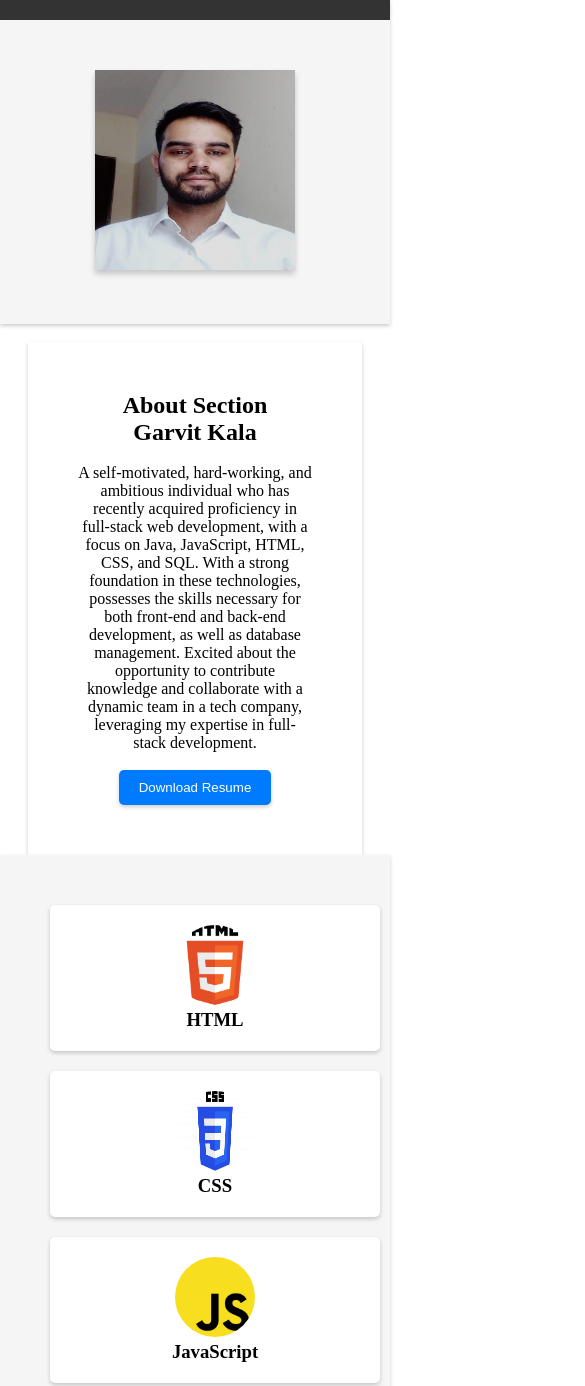
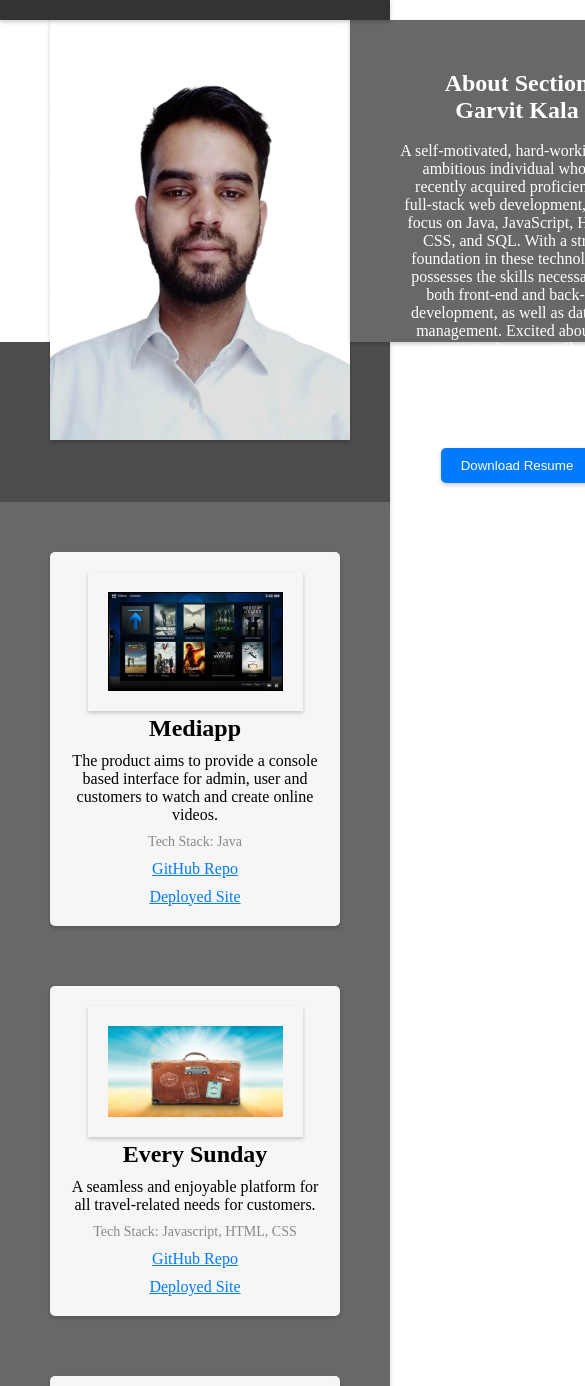
Before and after one commit to Garvitkala/Garvitkala.github.io, a plain HTML site: page index.html in a window 390 px wide. Shown: the top 1386 px of the page, 585 px wide, since content can reach past the window. Drawn offline with Linux system fonts and the light colour scheme.

Commit message:
Add files via upload

```diff
--- a/index.html
+++ b/index.html
@@ -22,11 +22,12 @@
 
   </nav>
   <section id="home">
-    <img src="b.jpg" alt="Garvit Kala" class="home-img">
+    <img src="profilepic.png" alt="Garvit Kala" class="home-img">
+
 
 
   </section>
-  <br>
+
   <section id="about" class="about section"><h2>About Section</h2>
 
     <h1 id="user-detail-name">Garvit Kala</h1>
@@ -72,7 +73,7 @@
       <p class="project-description">The product aims to provide a console based interface for admin, user and customers to watch and create online videos.</p>
       <p class="project-tech-stack">Tech Stack: Java </p>
       <a class="project-github-link" href="https://github.com/Garvitkala/Mediaapp/tree/main/SB1" target="_blank">GitHub Repo</a>
-      <a class="project-deployed-link" href="https://github.com/Garvitkala/Mediaapp/tree/main/SB1" target="_blank">Deployed Site</a>
+      <a class="project-deployed-link" href="https://drive.google.com/file/d/1vN178WyNqTyUHfAbe6vcM7wshET1OcnU/view?usp=sharing" target="_blank">Deployed Site</a>
     </div>
     <div class="project-card">
       <img src="day-tour-travel-websites.jpg" alt="Project">
@@ -80,7 +81,7 @@
       <p class="project-description">A seamless and enjoyable platform for all travel-related needs for customers. </p>
       <p class="project-tech-stack">Tech Stack: Javascript, HTML, CSS</p>
       <a class="project-github-link" href="https://github.com/Garvitkala/Mediaapp/tree/main/abhorrent-purpose-9996-main" target="_blank">GitHub Repo</a>
-      <a class="project-deployed-link" href="https://github.com/Garvitkala/Mediaapp/tree/main/abhorrent-purpose-9996-main" target="_blank">Deployed Site</a>
+      <a class="project-deployed-link" href="https://drive.google.com/file/d/1ejT774UG1047-542Nl7fdXDWjhWajj-z/view?usp=sharing" target="_blank">Deployed Site</a>
     </div>
     <div class="project-card">
       <img src="online-shopping.jpg" alt="Project">
@@ -88,7 +89,7 @@
       <p class="project-description">The product aims to provide customers with a seamless and enjoyable online shopping experience. The website will feature a wide range of products, including shoes, sandals, sneakers, electronics, and more.</p>
       <p class="project-tech-stack">Tech Stack: Java, HTML, CSS</p>
       <a class="project-github-link" href="https://github.com/Garvitkala/gratis-foot-3616-"  target="_blank">GitHub Repo</a>
-      <a class="project-deployed-link" href="https://github.com/Garvitkala/gratis-foot-3616-" target="_blank">Deployed Site</a>
+      <a class="project-deployed-link" href="https://drive.google.com/file/d/1-V8ElxoftE51nBD-Gh7obeqJhMGZWVjb/view?usp=sharing" target="_blank">Deployed Site</a>
     </div>
     <div class="project-card">
       <img src="pexels-karolina-grabowska-4968390-2-1.jpg" alt="Project">
--- a/style.css
+++ b/style.css
@@ -4,11 +4,15 @@ body, h1, h2, h3, p, ul, li {
     padding: 0;
 }
 
+
 /* Navbar styles */
 #nav-menu {
+    position: sticky;
+    top: 0;
     background-color: #333;
     padding: 10px;
     box-shadow: 0 2px 4px rgba(0, 0, 0, 0.2);
+    z-index: 1000;
 }
 
 #nav-menu ul {
@@ -29,54 +33,87 @@ body, h1, h2, h3, p, ul, li {
 }
 
 #nav-menu a:hover {
-    background-color: #555;
+    background-color: #979797;
 }
+
+
 
 /* Home section styles */
 #home {
+    margin-left: 50px;
     text-align: center;
-    padding: 50px 0;
-    background-color: #f5f5f5;
+    width: 300px;
+    background-color: #686868;
     box-shadow: 0 2px 4px rgba(0, 0, 0, 0.2);
+    position: absolute;
+
+
 }
 
 .home-img {
-    width: 200px;
-    height: 200px;
-    box-shadow: 0 4px 6px rgba(0, 0, 0, 0.2);
+
+    width: 300px;
+    height: 300px;
+    display: block;
 }
 
 /* About section styles */
 #about {
+    height: 202px;
+position:relative;
     padding: 50px;
     width: 60%;
-    display: block;
     margin: auto;
-    text-align: center;
-    background-color: #fff;
+margin-left: 350px;
+ text-align:center;
+    background-color:#686868;
     box-shadow: 0 2px 4px rgba(0, 0, 0, 0.2);
+    color: white;
 }
+#about:hover {
+background-color: #000000;
+transition: 1s;
+}
+
+
 
 /* Skills section styles */
 #skills {
-    padding: 50px;
+    padding: 5px;
     display: flex;
     flex-wrap: wrap;
     justify-content: space-evenly;
-    background-color: #f5f5f5;
+    background-color: rgb(77, 77, 77);
     box-shadow: 0 2px 4px rgba(0, 0, 0, 0.2);
+    height: 150px;
 }
 
 .skills-card {
     text-align: center;
-    margin-bottom: 20px;
-    background-color: #fff;
+    margin-bottom: 5px;
+    background-color: rgb(56, 55, 55)696;
     padding: 20px;
     border-radius: 5px;
     box-shadow: 0 2px 4px rgba(0, 0, 0, 0.2);
-    width: calc(33.33% - 20px); /* Adjust card width for small screens */
+    width: calc(13.33% - 20px); /* Adjust card width for small screens */
     margin-right: 20px;
+    background-color: #686868;
+    color: white;
+    transition: 3s;
+
+
+
 }
+.skills-card:hover {
+
+    background-color: #959494;
+    transition: 0.7s;
+
+
+
+}
+
+
 
 .skills-card-img {
     width: 80px;
@@ -87,10 +124,10 @@ body, h1, h2, h3, p, ul, li {
 /* Projects section styles */
 #projects {
     display: grid;
-    grid-template-columns: repeat(1, 1fr);
+    grid-template-columns: repeat(2, 1fr);
     gap: 20px;
     padding: 50px;
-    background-color: #e0dbdb;
+    background-color: #686868;
     box-shadow: 0 2px 4px rgba(0, 0, 0, 0.2);
 }
 
@@ -108,6 +145,19 @@ body, h1, h2, h3, p, ul, li {
     padding: 20px;
     border-radius: 5px;
     box-shadow: 0 2px 4px rgba(0, 0, 0, 0.2);
+    transition: 0.3s;
+
+}
+
+.project-card:hover {
+    text-align: center;
+    margin-bottom: 40px;
+    background-color: #535353;
+    color: white;
+    padding: 20px;
+    border-radius: 5px;
+    box-shadow: 0 4px 7px rgba(2, 0, 0, 1.5);
+    transition: 0.3s;
 }
 
 .project-title {
@@ -167,7 +217,7 @@ body, h1, h2, h3, p, ul, li {
 #github-streak-stats,
 #github-top-langs,
 #github-stats-card {
-    margin: 20px auto;
+    margin-left: 200px;
     max-width: 400px;
     box-shadow: 0 2px 4px rgba(0, 0, 0, 0.2);
 }
@@ -178,30 +228,47 @@ body, h1, h2, h3, p, ul, li {
        display:none;
     }
 
+    #about {
+        position: relative;
+        display: block;
+        height: 322px;
+
+    }
+
     .skills-card {
-        width: calc(50% - 20px);
+        width: calc(14.3% - 20px);
+        display: none;
     }
+
 
     #projects {
         grid-template-columns: repeat(1, 1fr);
     }
 
     #projects img {
-        width: 100%;
+        width: 70%;
+    }
+
+    .home-img {
+
+        width: 300px;
+        height: 420px;
+        display: block;
+        transition: 1s;
+
     }
 
 }
 
 @media screen and (max-width: 480px) {
     .skills-card {
-        width: 100%;
-        margin-right: 0;
+      display: none;
     }
 
-#skills {
-    display: block;
-    margin: auto;
-    background-color: #f5f5f5;
-    box-shadow: 0 2px 4px rgba(0, 0, 0, 0.2);
+    #about {
+        height: 222px;
+
+    }
+
+
 }
-}
```
Also changed, not shown: profilepic.png (added).
